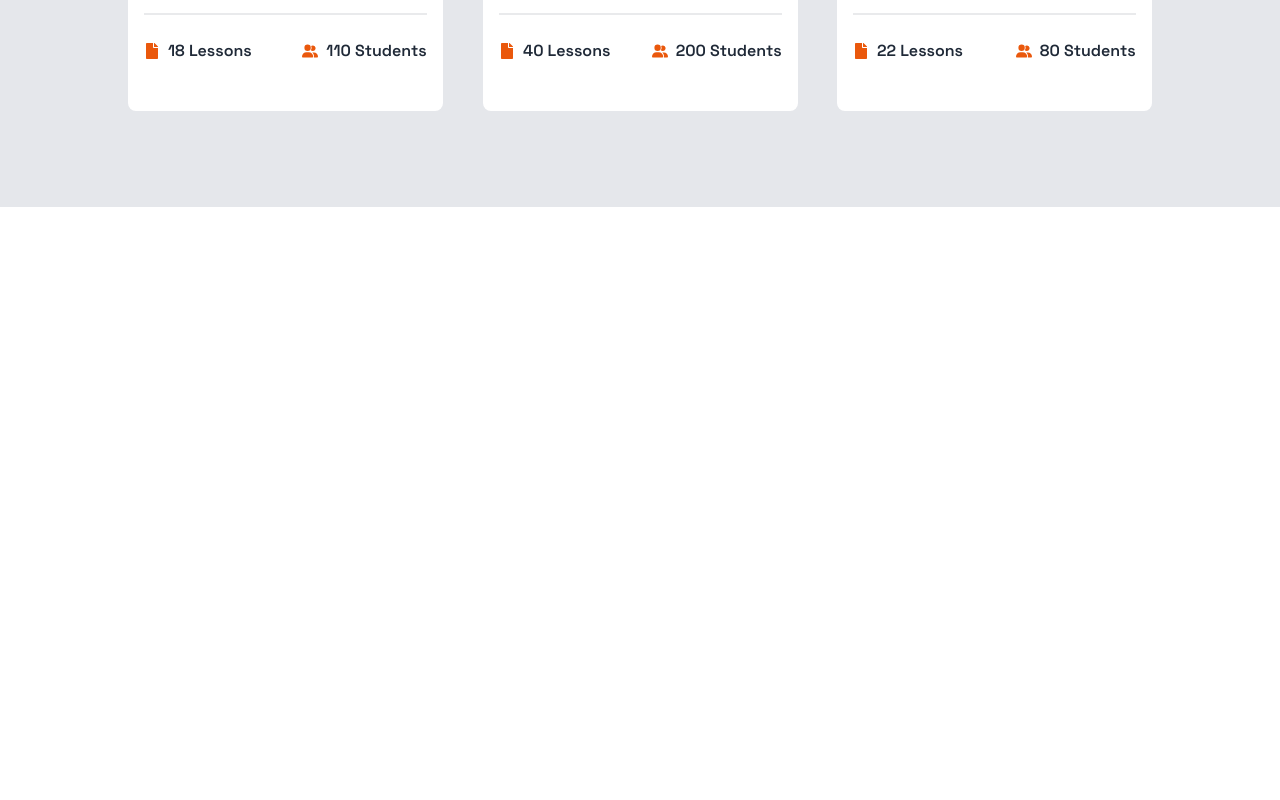
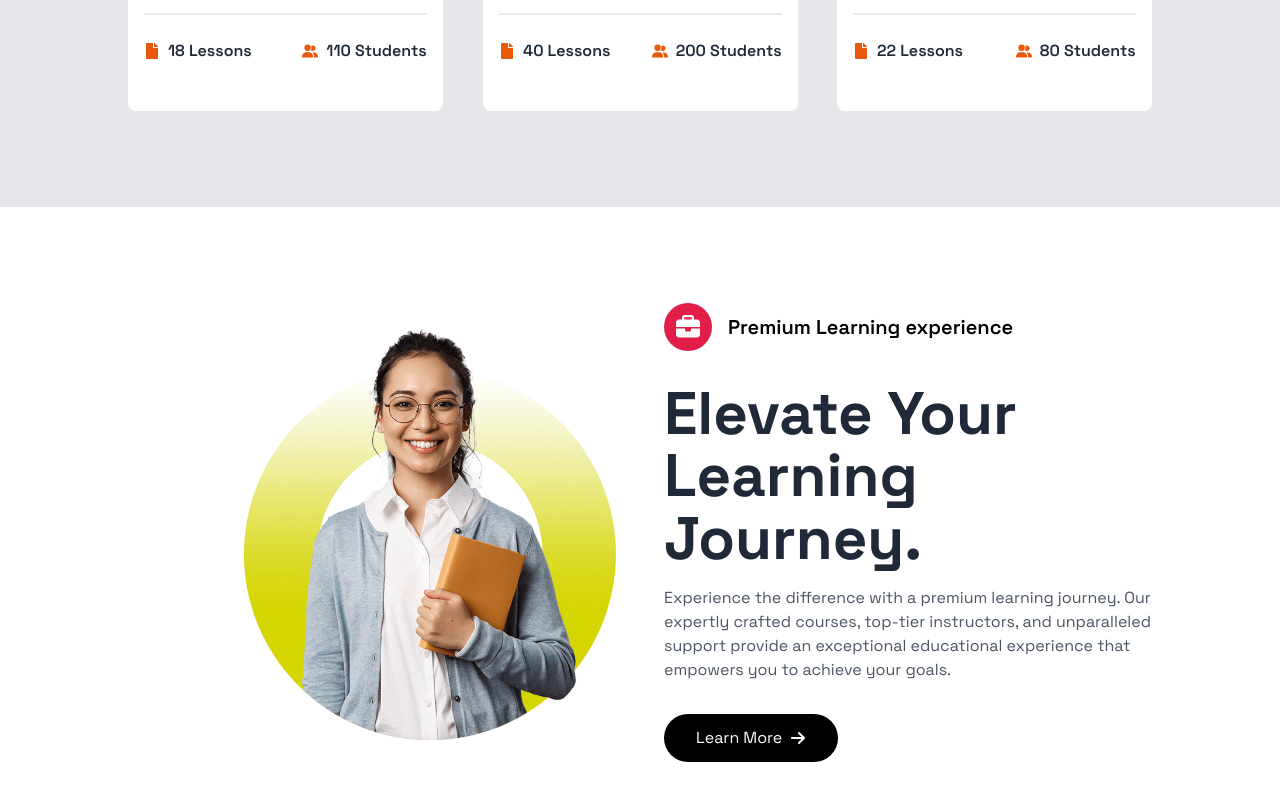
Before and after one commit to mainerprenuer/kebbitechhub, a Next.js app: page / in a window 1280 px wide. Shown: the part 2504-3304 px from the top of the page. Before the commit the page ends 2711 px from the top, so only its background shows below. Built offline with nearby package versions, Linux system fonts and the light colour scheme.

Commit message:
added feature section

```diff
--- /dev/null
+++ b/components/Home/Feature/Feature.tsx
@@ -0,0 +1,40 @@
+'use client';
+
+import Image from 'next/image'
+import React from 'react'
+import { FaArrowRight, FaAward, FaBriefcase, FaRobot } from 'react-icons/fa6';
+import Tilt from 'react-parallax-tilt';
+
+const Feature = () => {
+    return (
+        <div className='pt-16 pb-16'>
+            <div className='mt-8 grid grid-cols-1 xl:grid-cols-2 items-center gap-12 w-[80%] mx-auto'>
+                {/* image  */}
+                <Tilt>
+                    <Image src="/images/f.png" alt='FeatureImage' width={1000} height={1000} />
+                </Tilt>
+                {/* text content  */}
+                    <div>
+                        {/* subheading  */}
+                        <div className="flex items-center space-x-4">
+                            <div className='w-12 h-12 bg-rose-600 rounded-full flex items-center justify-center flex-col'>
+                                <FaBriefcase className='h-6 w-6 text-white' />
+                            </div>
+                            <h1 className='text-xl text-black font-semibold'>Premium Learning experience</h1>
+                        </div>
+                        <h1 className='text-2xl sm:text-3xl md:text-4xl lg:text-6xl mt-8 font-bold md:leading-[3rem] lg:leading-[3.5rem] xl:leading-[3.9rem] text-gray-800'>
+                        Elevate Your Learning Journey.
+                        </h1>
+                        <p className='mt-4 text-gray-600'>Experience the difference with a premium learning journey. Our expertly crafted courses, top-tier instructors, and unparalleled support provide an exceptional educational experience that empowers you to achieve your goals.</p>
+                        <button className='flex items-center space-x-2 px-8 py-3 mt-8 hover:bg-gray-700 transition-all duration-200 rounded-3xl bg-black text-white'>
+                            <span>Learn More</span>
+                            <FaArrowRight />
+                        </button>
+                    </div>
+
+            </div>
+        </div>
+    )
+}
+
+export default Feature
--- a/components/Home/Home.tsx
+++ b/components/Home/Home.tsx
@@ -2,6 +2,7 @@ import React from 'react'
 import Hero from './Hero/Hero'
 import About from './About/About'
 import Courses from './Courses/Courses'
+import Feature from './Feature/Feature'
 
 const Home = () => {
   return (
@@ -9,6 +10,7 @@ const Home = () => {
       <Hero />
       <About />
       <Courses />
+      <Feature />
     </div>
   )
 }
```
